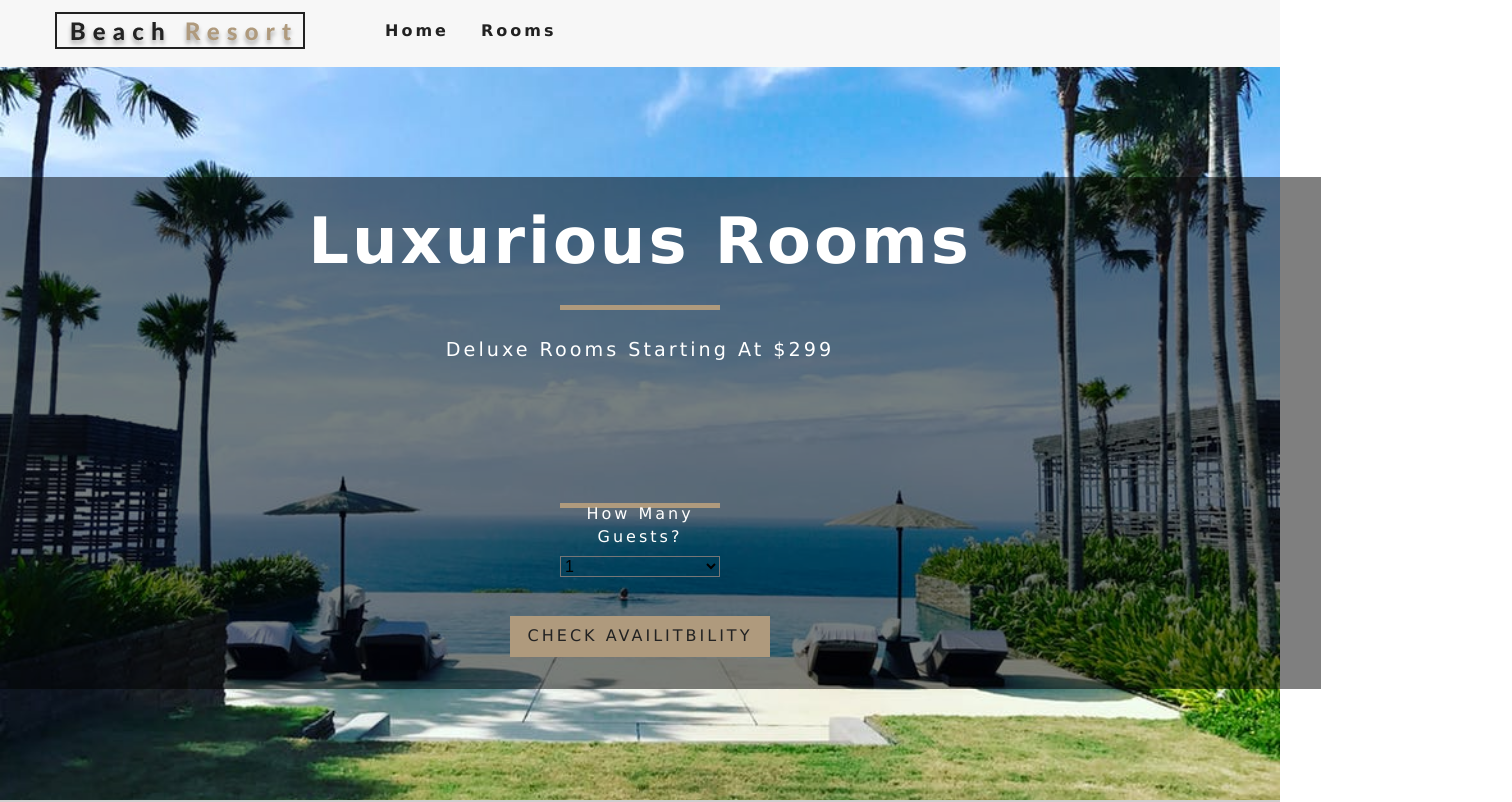
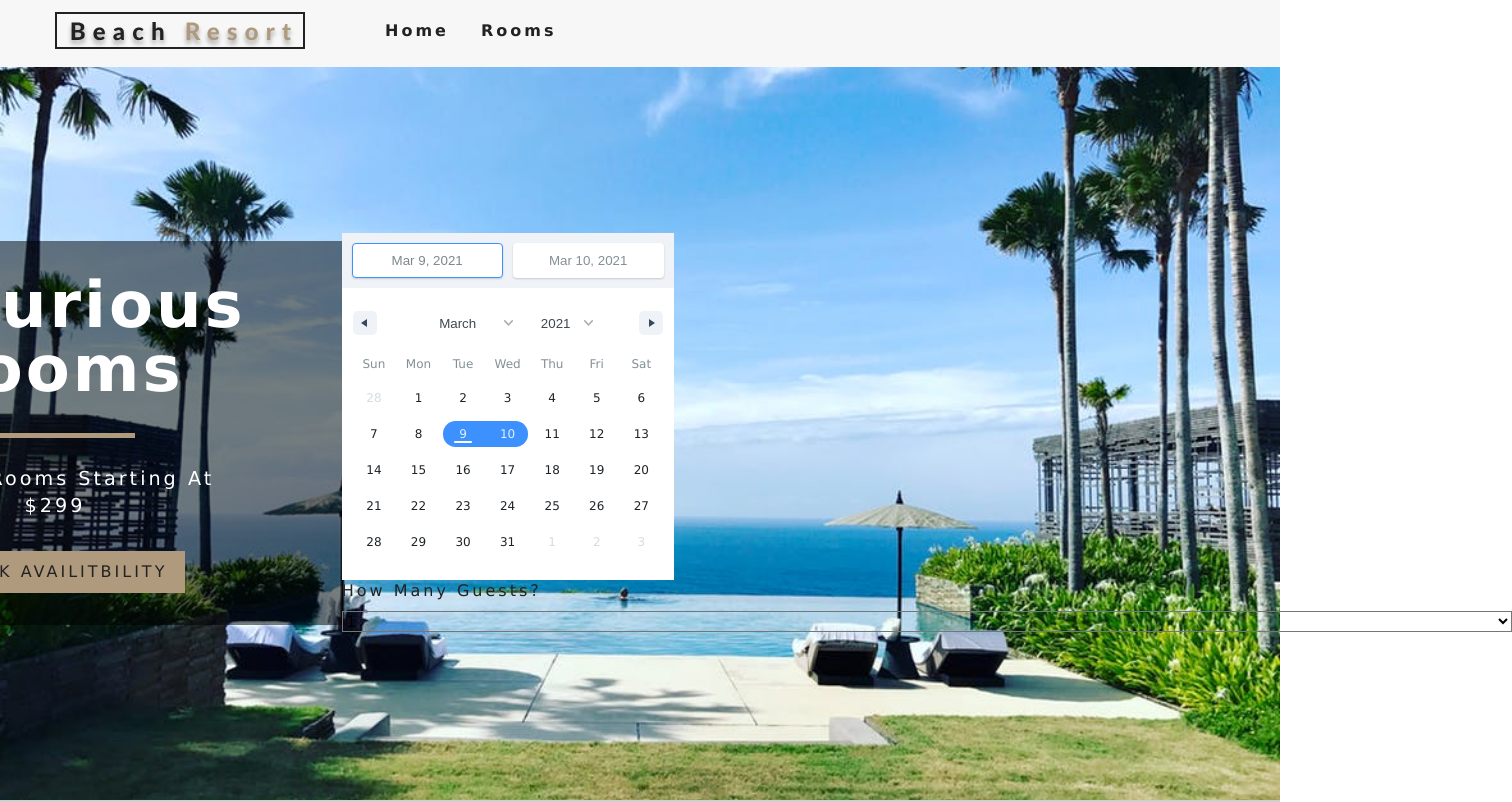
Before and after one commit to KateChantha/resort-content, a React (Create React App) app: page / in a window 1280 px wide. Shown: the top 802 px of the page, 1512 px wide, since content can reach past the window. Built offline with nearby package versions, Linux system fonts and the light colour scheme.

Commit message:
diaplay DateRange in Home

```diff
--- a/package.json
+++ b/package.json
@@ -10,7 +10,9 @@
     "@types/node": "^12.19.11",
     "@types/react": "^16.14.2",
     "@types/react-dom": "^16.9.10",
+    "date-fns": "^2.19.0",
     "react": "^17.0.1",
+    "react-date-range": "^1.1.3",
     "react-dom": "^17.0.1",
     "react-icons": "^4.2.0",
     "react-router-dom": "^5.2.0",
--- a/src/components/CheckAvailibility.js
+++ b/src/components/CheckAvailibility.js
@@ -1,7 +1,11 @@
-import React from 'react';
+import { useState } from 'react';
 import { withRoomConsumer } from '../context';
 import { useContext } from 'react';
 import { RoomContext } from "../context";
+import { DateRange } from 'react-date-range';
+import { addDays } from 'date-fns';
+import 'react-date-range/dist/styles.css';
+import 'react-date-range/dist/theme/default.css';
 
 /** Helper Function **/
 const getUnique = (items, value) => {
@@ -12,6 +16,19 @@ const CheckAvailibility = ({context}) => {
   const {rooms} = context;
   const contextFilter = useContext(RoomContext);
   const { handleChange, capacity } = contextFilter;
+
+  const [dateRange, setDateRange] = useState({
+    selection1: {
+      startDate: addDays(new Date(), 0),
+      endDate: addDays(new Date(), 1),
+      key: 'selection1'
+    },
+    // selection2: {
+    //   startDate: addDays(new Date(), 4),
+    //   endDate: addDays(new Date(), 8),
+    //   key: 'selection2'
+    // },
+  });
 
   /** get unique capacity & map to JSX **/
   let roomCapacity =
@@ -24,6 +41,11 @@ const CheckAvailibility = ({context}) => {
 
   return (
     <section className="filter-container">
+      <DateRange
+        onChange={item => setDateRange({ ...dateRange, ...item })}
+        // ranges={[dateRange.selection1, dateRange.selection2]}
+        ranges={[dateRange.selection1]}
+      />
       <form className="filter-form">
         {/* guests capacity  */}
         <div className="form-group">
--- a/src/pages/Home.js
+++ b/src/pages/Home.js
@@ -12,11 +12,12 @@ const Home = () => {
       <Hero>
 
         <Banner title="luxurious rooms" subtitle="deluxe rooms starting at $299">
-        <CheckAvailibility />
+
           <Link to="/rooms" className="btn-primary">
             check availitbility
           </Link>
         </Banner>
+        <CheckAvailibility />
       </Hero>
       <Servives />
       <FeaturedRooms />
```
Also changed, not shown: 2 other files (tests, documents, lock files or other folders).
